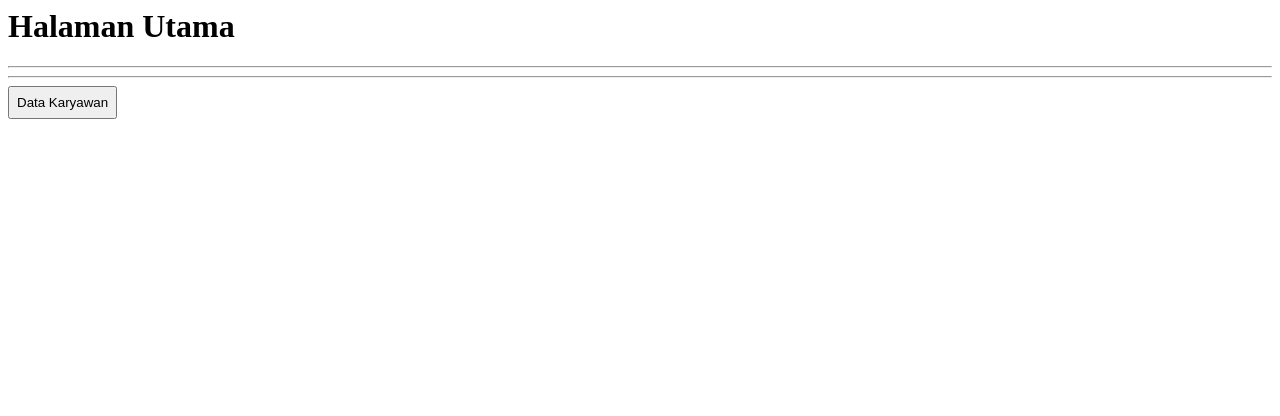
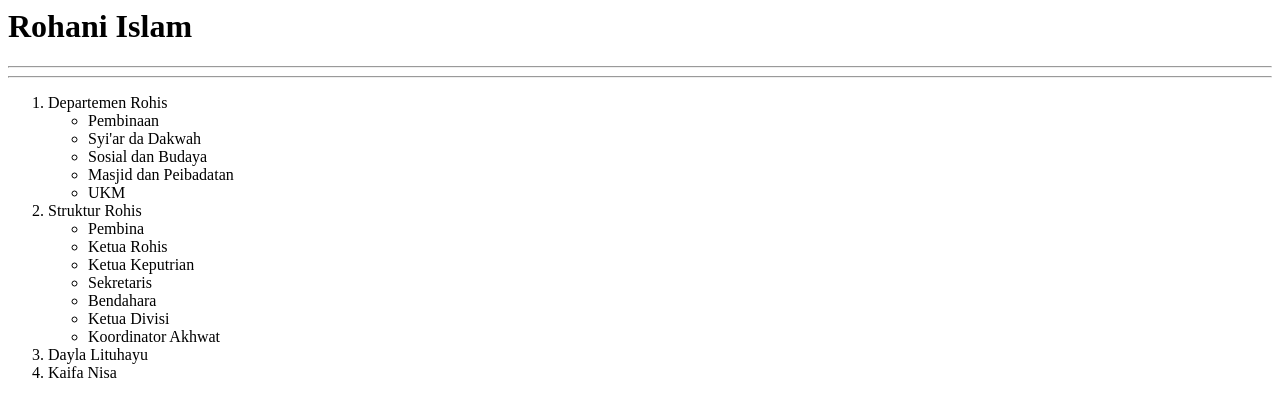
Before and after one commit to Hardi-Kun/JFD-JULI24-JAVASCRIPT-BACKEN, a website: page view/beranda.html in a window 1280 px wide. Drawn offline with Linux system fonts and the light colour scheme.

Commit message:
install express

```diff
--- a/package.json
+++ b/package.json
@@ -1,5 +1,6 @@
 {
   "dependencies": {
+    "express": "^4.19.2",
     "mysql2": "^3.11.0"
   }
 }
--- a/view/beranda.html
+++ b/view/beranda.html
@@ -1,7 +1,35 @@
-<h1>Halaman Utama</h1>
+<!-- <h1>Halaman Utama</h1>
 <hr><hr>
 <a href="/karyawan">
     <button style="padding: 7px">
         Data Karyawan
     </button>
-</a>
+</a> -->
+
+<body>
+    <h1>Rohani Islam</h1><hr><hr>
+    <ol>
+        <li>Departemen Rohis
+            <ul>
+                <li>Pembinaan</li>
+                <li>Syi'ar da Dakwah</li>
+                <li>Sosial dan Budaya</li>
+                <li>Masjid dan Peibadatan</li>
+                <li>UKM</li>
+            </ul>
+        </li>
+        <li>Struktur Rohis
+            <ul>
+                <li>Pembina</li>
+                <li>Ketua Rohis </li>
+                <li>Ketua Keputrian</li>
+                <li>Sekretaris</li>
+                <li>Bendahara</li>
+                <li>Ketua Divisi</li>
+                <li>Koordinator Akhwat</li>
+            </ul>
+        </li>
+        <li>Dayla Lituhayu</li>
+        <li>Kaifa Nisa</li>
+    </ol>
+</body>
```
Also changed, not shown: app-espress.js (added), app4.js (line endings or trailing spaces), 1 other file.
